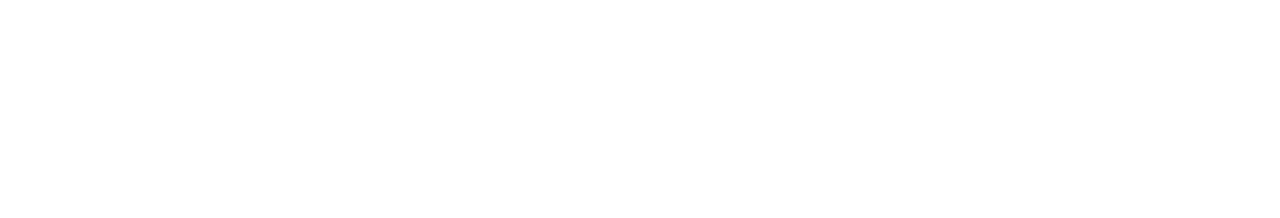
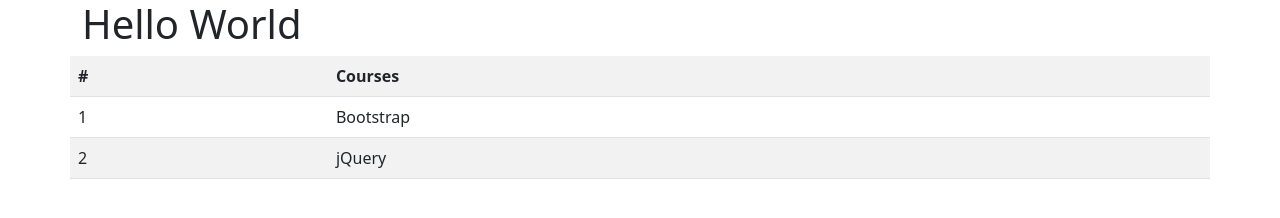
Before and after one commit to pauloWeslleY/curso_introducaoJS, a website: page class-files/session5_BS-JS/index.html in a window 1280 px wide. Drawn offline with nearby package versions, Linux system fonts and the light colour scheme.

Commit message:
curso_introdução JS aula-36

```diff
--- a/class-files/session5_BS-JS/index.html
+++ b/class-files/session5_BS-JS/index.html
@@ -5,6 +5,37 @@
 		<meta http-equiv="X-UA-Compatible" content="IE=edge" />
 		<meta name="viewport" content="width=device-width, initial-scale=1.0" />
 		<title>Bootstrap with JavaScript</title>
+
+		<link
+			rel="stylesheet"
+			href="node_modules/bootstrap/dist/css/bootstrap.min.css"
+		/>
 	</head>
-	<body></body>
+	<body>
+		<div class="container">
+			<div class="row">
+				<h1>Hello World</h1>
+
+				<table class="table table-hover table-striped">
+					<tr>
+						<th>#</th>
+						<th>Courses</th>
+					</tr>
+					<tr>
+						<td>1</td>
+						<td>Bootstrap</td>
+					</tr>
+					<tr>
+						<td>2</td>
+						<td>jQuery</td>
+					</tr>
+				</table>
+			</div>
+		</div>
+
+		<!-- ? jQuery -->
+		<script src="node_modules/jquery/dist/jquery.min.js"></script>
+		<!-- !Bootstrap  JS -->
+		<script src="node_modules/bootstrap/dist/js/bootstrap.bundle.js"></script>
+	</body>
 </html>
--- a/class-files/session5_BS-JS/package.json
+++ b/class-files/session5_BS-JS/package.json
@@ -1,9 +1,10 @@
 {
-  "name": "session5_BS-JS",
+  "name": "session5",
   "version": "1.0.0",
   "main": "index.js",
   "license": "MIT",
   "devDependencies": {
-    "bootstrap": "^5.1.3"
+    "bootstrap": "^5.1.3",
+    "jquery": "^3.6.0"
   }
 }
```
Also changed, not shown: 1 other file.
